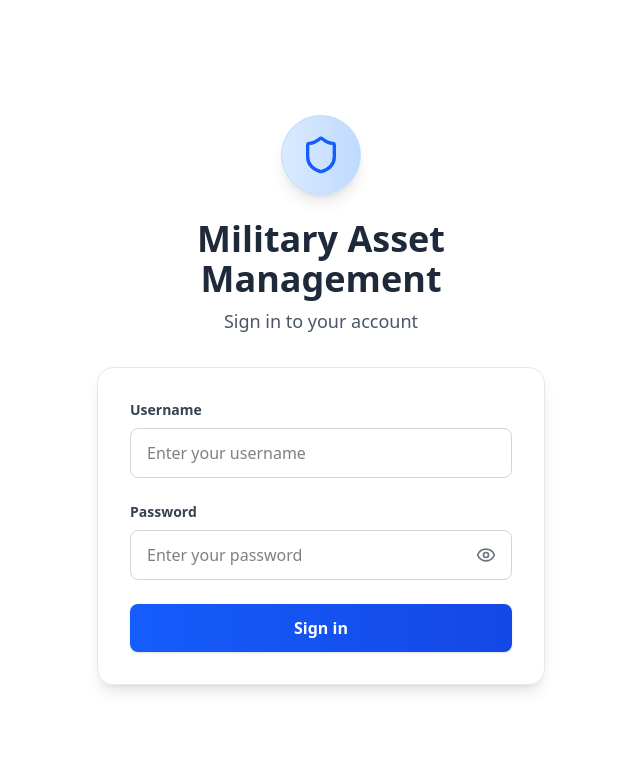
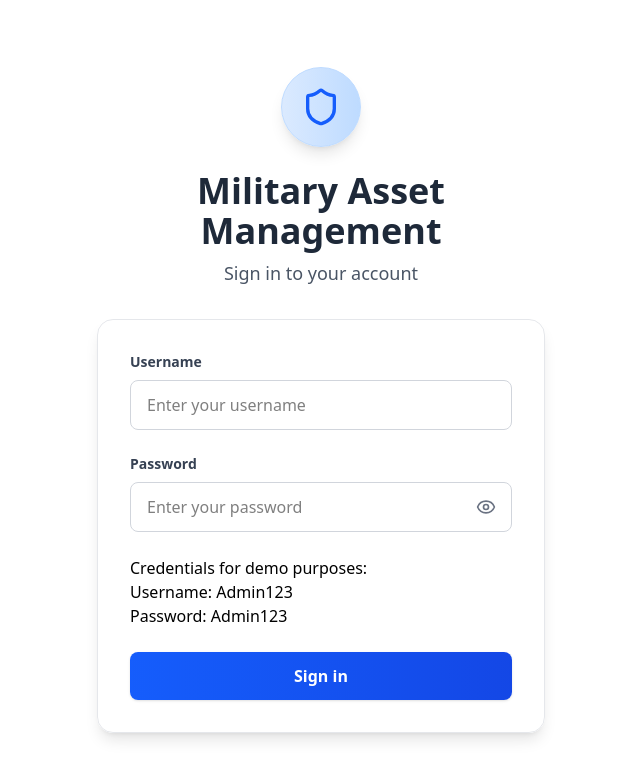
Before and after one commit to Dhineshkumaran/Military-Management, a React (Vite) app in the folder client/: page / in a window 1280 px wide. Shown: the top 778 px of the page, without its empty margins (319-959 px from the left). Built offline with nearby package versions, Linux system fonts and the light colour scheme.

Commit message:
Changes for deployment

```diff
--- a/client/src/pages/Login.jsx
+++ b/client/src/pages/Login.jsx
@@ -145,6 +145,12 @@ const Login = () => {
               </div>
             </div>
 
+            <div>
+                <p>Credentials for demo purposes:</p>
+                <p>Username: Admin123</p>
+                <p>Password: Admin123</p>
+            </div>
+
             <button
               type="button"
               onClick={handleSubmit}
```
